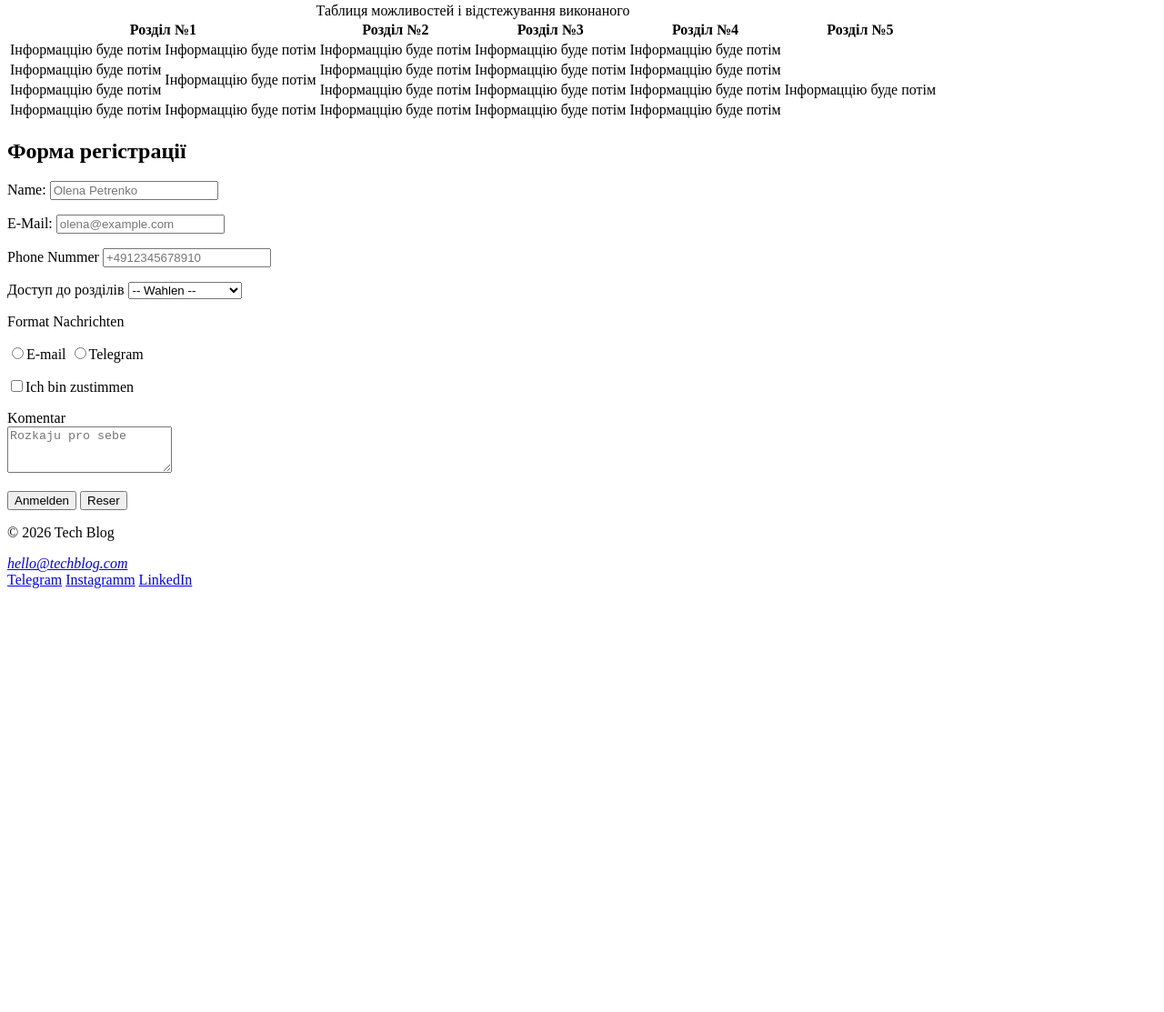
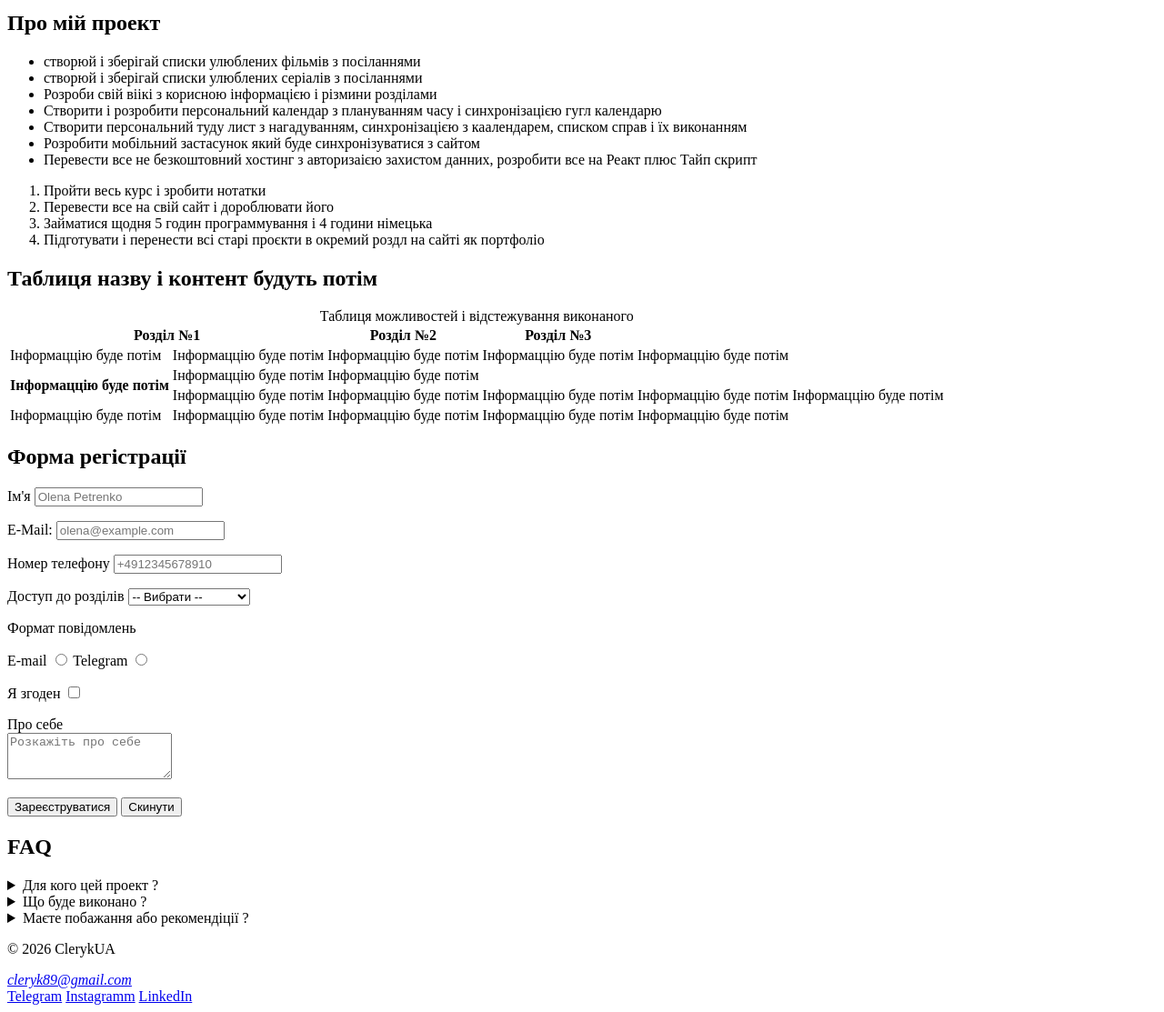
Before and after one commit to cleryk89/my-web-course, a website: page hw-05/index.html in a window 1280 px wide. Shown: the part 499-1612 px from the top of the page at 91% size. Before the commit the page ends 1154 px from the top, so only its background shows below. Drawn offline with Linux system fonts and the light colour scheme.

Commit message:
зробленні виправленя контенту, додані нові розділи і посилання

```diff
--- a/hw-05/index.html
+++ b/hw-05/index.html
@@ -4,33 +4,34 @@
 <head>
   <meta charset="UTF-8">
   <meta name="viewport" content="width=device-width, initial-scale=1.0">
-  <title>Meine BessereFilms </title>
+  <title>Мій персональний проект</title>
 </head>
 
 <body>
   <header>
     <p>BessereFilms und personlishe Wiki</p>
     <nav>
-      <a href="#hero">Hero</a>
-      <a href=""></a>
-      <a href=""></a>
-      <a href=""></a>
-      <a href=""></a>
+      <a href="#hero">Персональний довідник</a>
+      <a href="#project">Про мій проект</a>
+      <a href="#table-ntf">Таблиця можливостей і відстежування виконаного</a>
+      <a href="#registration">Реєстрація</a>
+      <a href="#faq">FAQ</a>
+      <a href="#contact">Мої контакти</a>
     </nav>
 
   </header>
 
   <main>
     <section id="hero">
-      <h1>Hero</h1>
+      <h1>Персональний довідник</h1>
       <p>Lorem ipsum dolor sit amet consectetur, adipisicing elit. Iusto quisquam inventore tempora quibusdam est sunt
         necessitatibus tenetur omnis velit expedita. In amet suscipit iusto voluptatem temporibus consequuntur eaque
         harum atque?</p>
-      <img src="img/films.jpeg" alt="Logo meine Blog">
+      <img src="img/logo.jpg" alt="Logo meine Blog" width="300" height="300">
     </section>
 
-    <section>
-      <h2>Uber meine Projekt</h2>
+    <section id="project">
+      <h2>Про мій проект</h2>
       <ul>
         <li>створюй і зберігай списки улюблених фільмів з посіланнями</li>
         <li>створюй і зберігай списки улюблених серіалів з посіланнями</li>
@@ -51,15 +52,16 @@
       </ol>
     </section>
 
-    <section>
+    <section id="table-ntf">
+      <h2>Таблиця назву і контент будуть потім</h2>
       <table>
         <caption>Таблиця можливостей і відстежування виконаного</caption>
         <thead>
-          <th colspan="2">Розділ №1</th>
-          <th>Розділ №2</th>
-          <th>Розділ №3</th>
-          <th>Розділ №4</th>
-          <th>Розділ №5</th>
+          <tr>
+            <th scope="col" colspan="2">Розділ №1</th>
+            <th>Розділ №2</th>
+            <th>Розділ №3</th>
+          </tr>
         </thead>
         <tbody>
           <tr>
@@ -70,9 +72,7 @@
             <td>Інформаццію буде потім</td>
           </tr>
           <tr>
-            <td>Інформаццію буде потім</td>
-            <td rowspan="2">Інформаццію буде потім</td>
-            <td>Інформаццію буде потім</td>
+            <th scope="rowgroup" rowspan="2">Інформаццію буде потім</th>
             <td>Інформаццію буде потім</td>
             <td>Інформаццію буде потім</td>
           </tr>
@@ -94,12 +94,12 @@
       </table>
     </section>
 
-    <section>
+    <section id="registration">
       <h2>Форма регістрації</h2>
 
       <form action="/register" method="post">
         <p>
-          <label for="name">Name:</label>
+          <label for="name">Ім'я</label>
           <input type="text" id="name" name="name" required placeholder="Olena Petrenko">
         </p>
 
@@ -109,58 +109,76 @@
         </p>
 
         <p>
-          <label for="tel">Phone Nummer</label>
+          <label for="tel">Номер телефону</label>
           <input type="tel" name="tel" id="tel" placeholder="+4912345678910">
         </p>
 
         <p>
           <label for="dostup">Доступ до розділів</label>
           <select name="dostup" id="dostup" required>
-            <option value="">-- Wahlen --</option>
-            <option value="video">Films und Serials</option>
-            <option value="wiki">Wiki</option>
-            <option value="portfolio">Portfolio</option>
-            <option value="alles">Alles</option>
+            <option value="">-- Вибрати --</option>
+            <option value="video">Фільми і серіали</option>
+            <option value="wiki">Персональне Wiki</option>
+            <option value="portfolio">Портфоліо</option>
+            <option value="alles">Все</option>
           </select>
         </p>
 
-        <p>Format Nachrichten</p>
-        <label>
-          <input type="radio" name="nachricht" value="email" required>E-mail
-        </label>
-        <label>
-          <input type="radio" name="nachricht" value="telegram">Telegram
-        </label>
+        <p>Формат повідомлень</p>
+        <label for="email">E-mail</label>
+        <input type="radio" id="email" name="nachricht" value="email" required>
+
+        <label for="telegram">Telegram</label>
+        <input type="radio" id="telegram" name="nachricht" value="telegram">
+
 
         <p>
-          <label>
-            <input type="checkbox" name="agree" required>Ich bin zustimmen
-          </label>
+          <label for="agree">Я згоден</label>
+          <input type="checkbox" id="agree" name="agree" required>
         </p>
 
         <p>
-          <label for="comment">Komentar</label><br>
-          <textarea name="comment" id="comment" rows="3" placeholder="Rozkaju pro sebe"></textarea>
+          <label for="comment">Про себе</label><br>
+          <textarea name="comment" id="comment" rows="3" placeholder="Розкажіть про себе"></textarea>
         </p>
 
         <div>
-          <button type="submit">Anmelden</button>
-          <button type="reset">Reser</button>
+          <button type="submit">Зареєструватися</button>
+          <button type="reset">Скинути</button>
         </div>
 
 
       </form>
     </section>
 
+    <section id="faq">
+      <h2>FAQ</h2>
+      <details>
+        <summary>Для кого цей проект ?</summary>
+        <p>Це персональна розробка для персонального використання і наповнення контентом</p>
+      </details>
+
+      <details>
+        <summary>Що буде виконано ?</summary>
+        <p>персональний проект з захистом, доступом на різних платформах</p>
+      </details>
+
+      <details>
+        <summary>Маєте побажання або рекомендіції ?</summary>
+        <p>Надсилайте Ваші пропозиції на пошту</p>
+      </details>
+
+    </section>
+
   </main>
 
   <footer>
 
-    <p>&copy; 2026 Tech Blog</p>
+    <p>&copy; 2026 ClerykUA</p>
     <address>
-      <a href="mailto:hello@techblog.com">hello@techblog.com</a>
+      <a href="mailto:cleryk89@gmail.com">cleryk89@gmail.com</a>
     </address>
-    <div>
+    <div id="contact">
       <a href="#">Telegram</a>
       <a href="#">Instagramm</a>
       <a href="#">LinkedIn</a>
```
Also changed, not shown: hw-05/img/logo.jpg (added).
